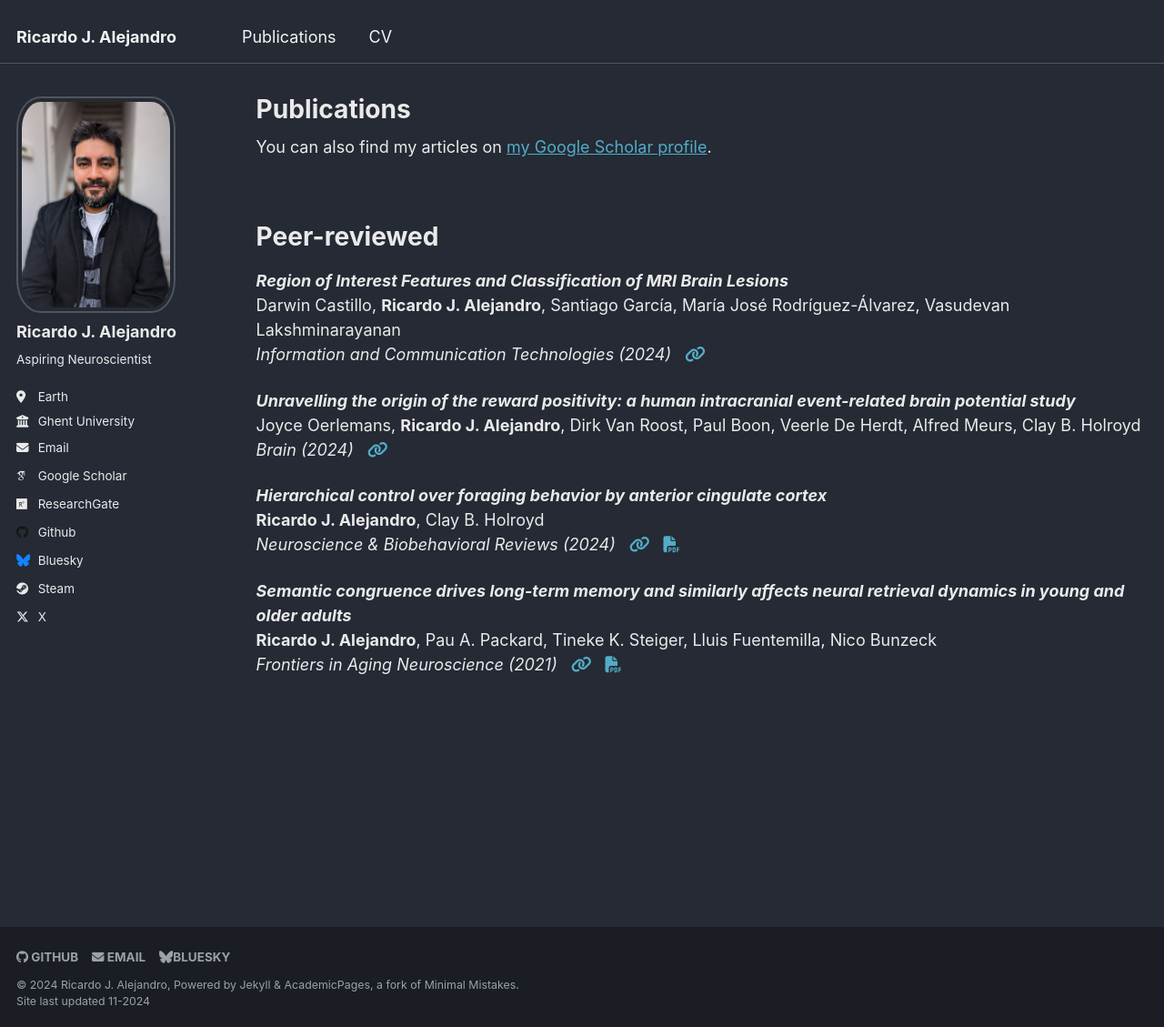
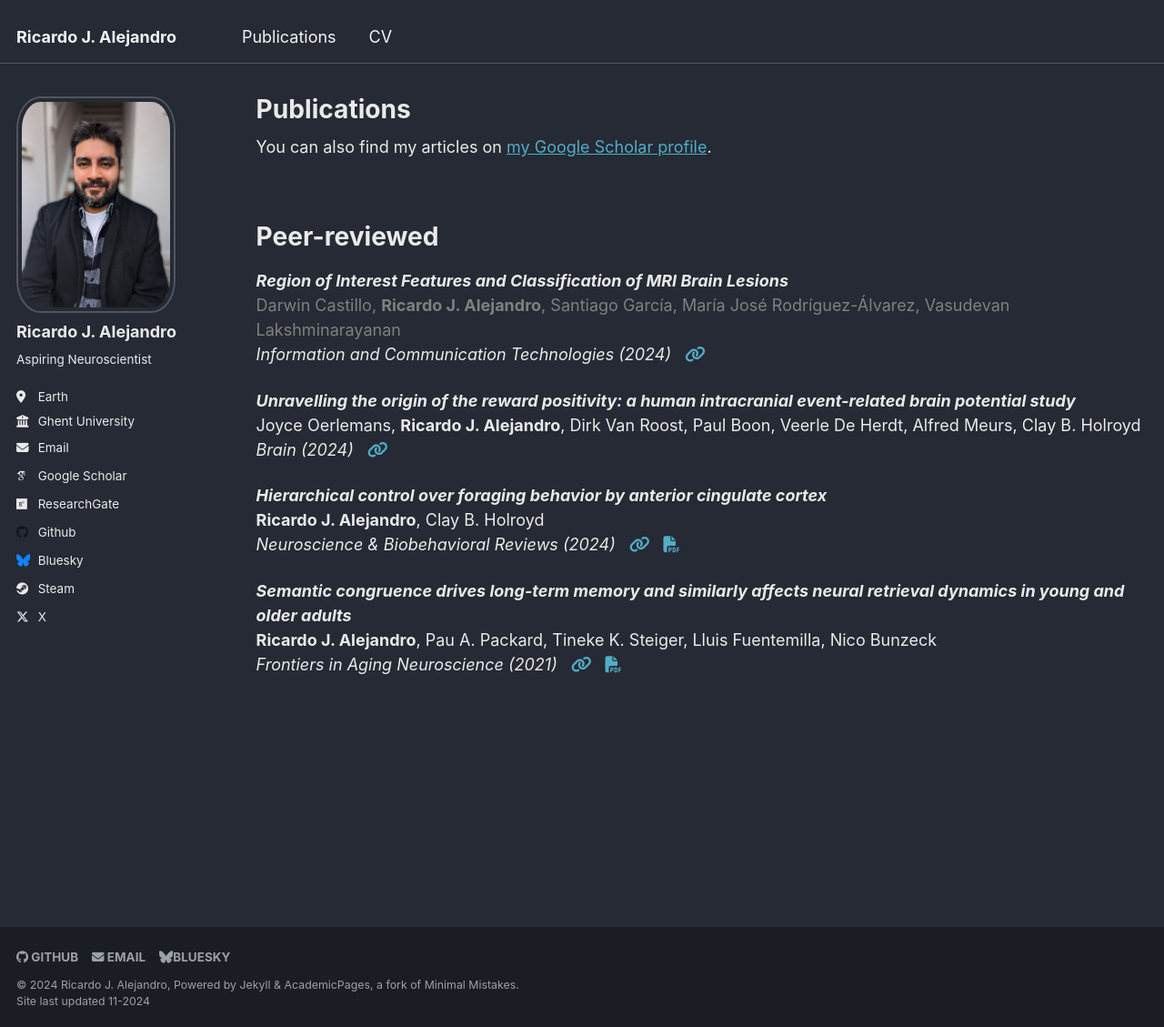
Before and after one commit to rjalejandro/rjalejandro.github.io, a Jekyll site: the page built from _pages/publications.md, in a window 1280 px wide and 1129 px high. Shown: the whole window at 91% size. Built offline with Jekyll 4.4.1, drawn with Linux system fonts in a browser that asks for light colours; some web fonts are replaced.

Commit message:
auth gray

```diff
--- a/_pages/publications.md
+++ b/_pages/publications.md
@@ -15,7 +15,7 @@ Peer-reviewed
 =====
 
 ***Region of Interest Features and Classification of MRI Brain Lesions***
-Darwin Castillo, **Ricardo J. Alejandro**, Santiago García, María José Rodríguez-Álvarez, Vasudevan Lakshminarayanan
+<span style="color:gray">Darwin Castillo, **Ricardo J. Alejandro**, Santiago García, María José Rodríguez-Álvarez, Vasudevan Lakshminarayanan</span>
 *Information and Communication Technologies (2024)*
 &nbsp; <!-- space between the icons -->
 <a href="https://link.springer.com/chapter/10.1007/978-3-031-75431-9_4" target="_blank"><i class="fa fa-link" aria-hidden="true"></i></a>
```
